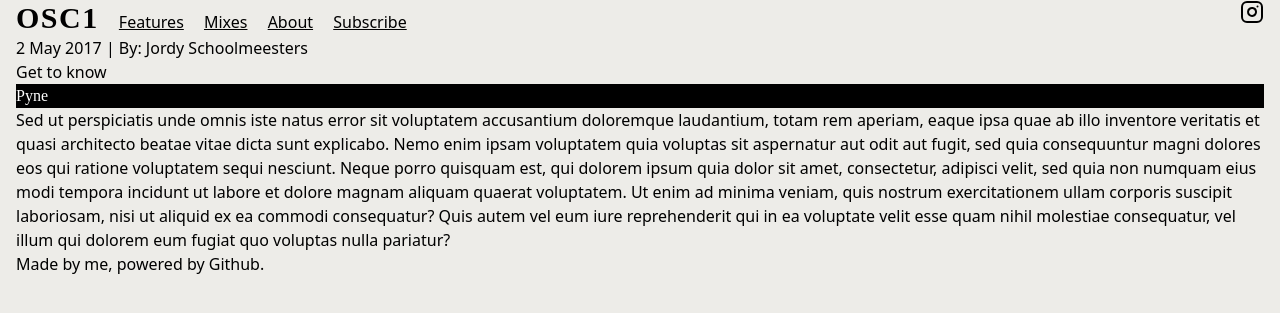
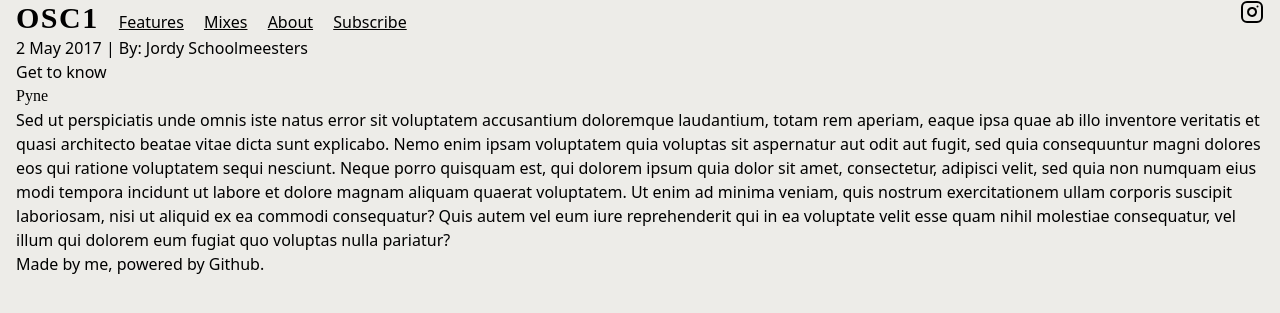
Before and after one commit to osc1blog/osc1blog.github.io, a Jekyll site: the page built from _posts/2017-5-2-pyne.md, in a window 1280 px wide. Shown: the top 313 px of the page. Built offline with Jekyll 4.4.1, drawn with Linux system fonts in a browser that asks for light colours; nearby versions of some CDN libraries; some web fonts are replaced.

Commit message:
Update style.scss

```diff
--- a/assets/css/style.scss
+++ b/assets/css/style.scss
@@ -16,6 +16,4 @@
 @font-face {font-family: 'EurostileUnicase'; src: url("//db.onlinewebfonts.com/t/e2aba67a61a20987775ae4a14c15dd81.eot"); src: url("//db.onlinewebfonts.com/t/e2aba67a61a20987775ae4a14c15dd81.eot?#iefix") format("embedded-opentype"), url("//db.onlinewebfonts.com/t/e2aba67a61a20987775ae4a14c15dd81.woff2") format("woff2"), url("//db.onlinewebfonts.com/t/e2aba67a61a20987775ae4a14c15dd81.woff") format("woff"), url("//db.onlinewebfonts.com/t/e2aba67a61a20987775ae4a14c15dd81.ttf") format("truetype"), url("//db.onlinewebfonts.com/t/e2aba67a61a20987775ae4a14c15dd81.svg#EurostileUnicaseLTW04-Rg") format("svg"); }
 h1 {
     font-family: 'EurostileUnicase';
-    color: #fff;
-    background: #000;
 }
```
